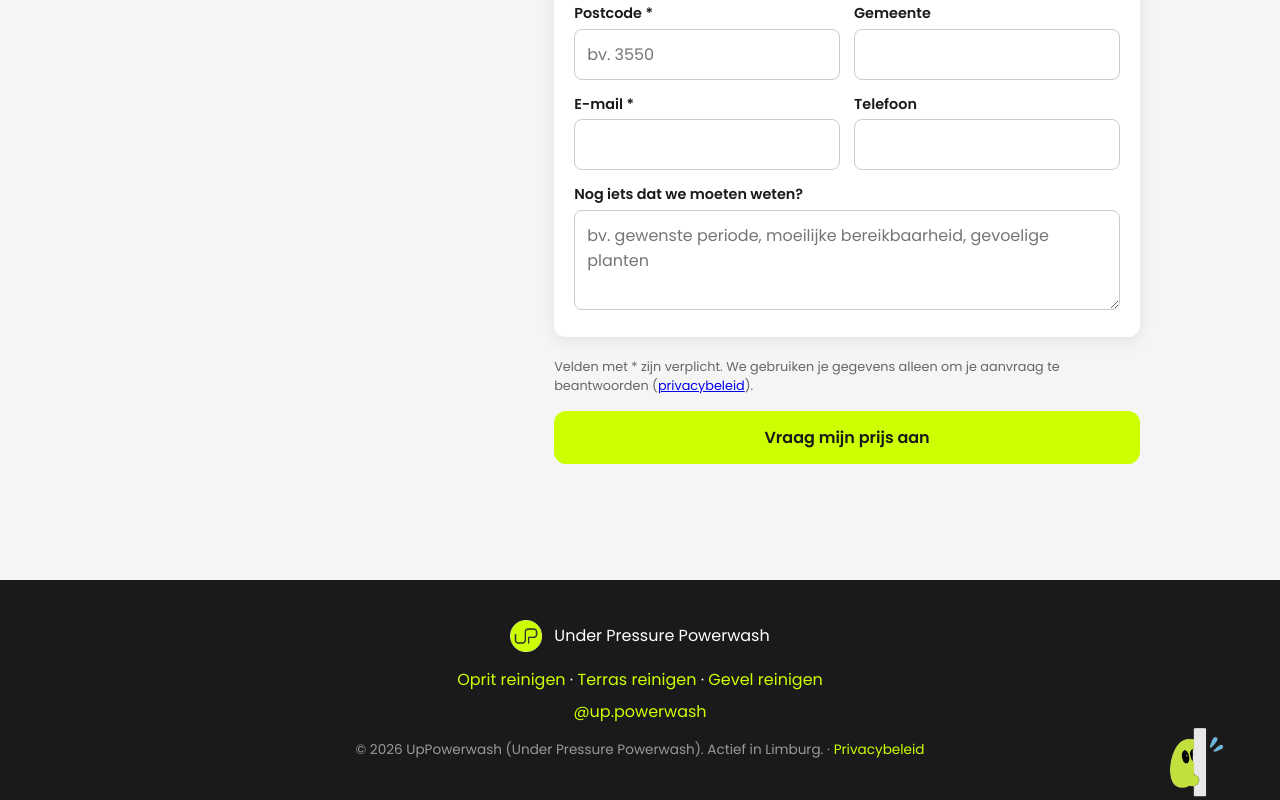
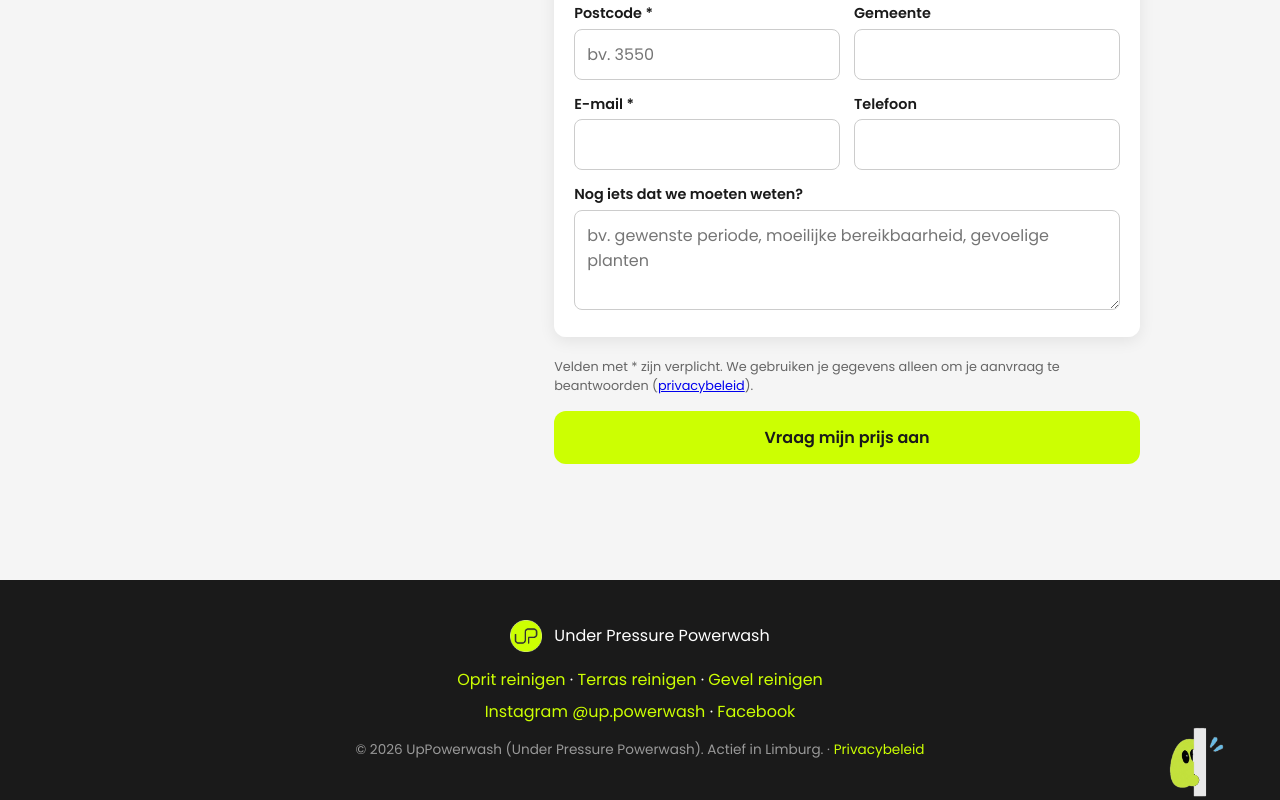
Before and after one commit to UpPowerwash/UpPowerwash, a plain HTML site: page gevel-reinigen.html in a window 1280 px wide. Shown: the part 3701-4501 px from the top of the page. Drawn offline with Linux system fonts and the light colour scheme.

Commit message:
feat: link the new Facebook page in footers and JSON-LD sameAs
Co-Authored-By: Claude Opus 5.5 <noreply@anthropic.com>

```diff
--- a/gevel-reinigen.html
+++ b/gevel-reinigen.html
@@ -265,7 +265,7 @@
       <span>Under Pressure Powerwash</span>
     </div>
     <p class="footer-services"><a href="oprit-reinigen.html">Oprit reinigen</a> &middot; <a href="terras-reinigen.html">Terras reinigen</a> &middot; <a href="gevel-reinigen.html">Gevel reinigen</a></p>
-    <p><a href="https://www.instagram.com/up.powerwash" target="_blank" rel="noopener">@up.powerwash</a></p>
+    <p><a href="https://www.instagram.com/up.powerwash" target="_blank" rel="noopener">Instagram @up.powerwash</a> &middot; <a href="https://www.facebook.com/profile.php?id=61595994253226" target="_blank" rel="noopener">Facebook</a></p>
     <p class="fine-print">
       &copy; 2026 UpPowerwash (Under Pressure Powerwash). Actief in Limburg.
       &middot; <a href="privacy.html">Privacybeleid</a>
```
Also changed, not shown: index.html (+2 -2 lines), oprit-reinigen.html (+1 -1 lines), terras-reinigen.html (+1 -1 lines), 1 other file.
